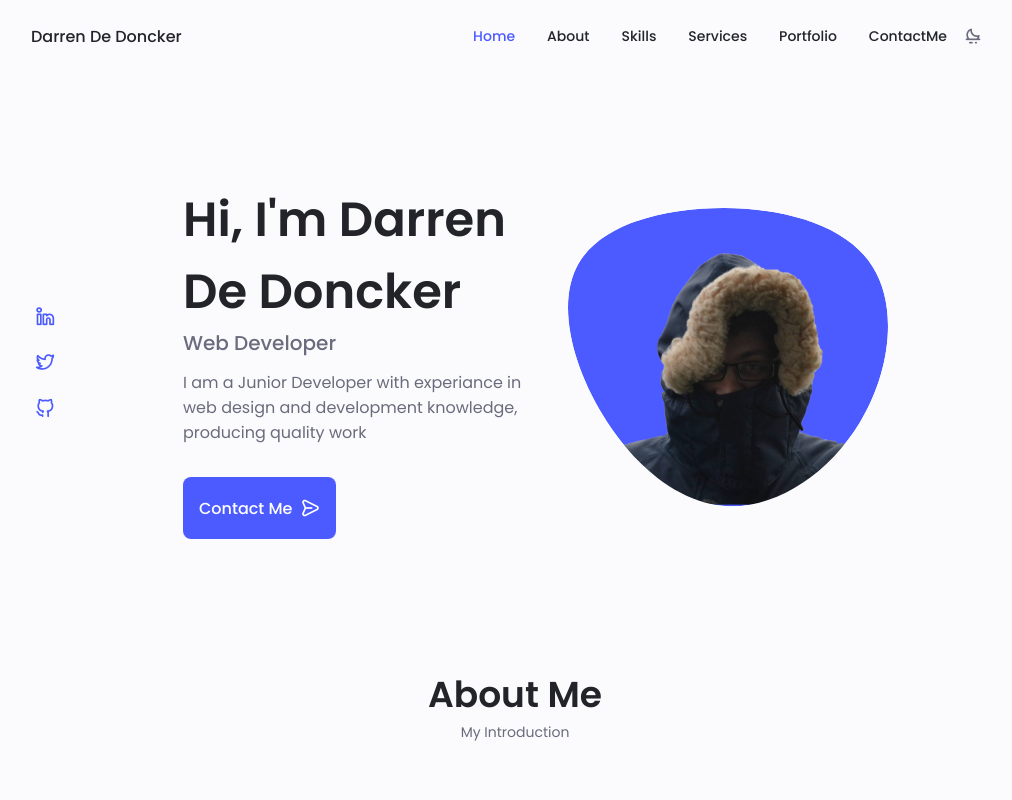
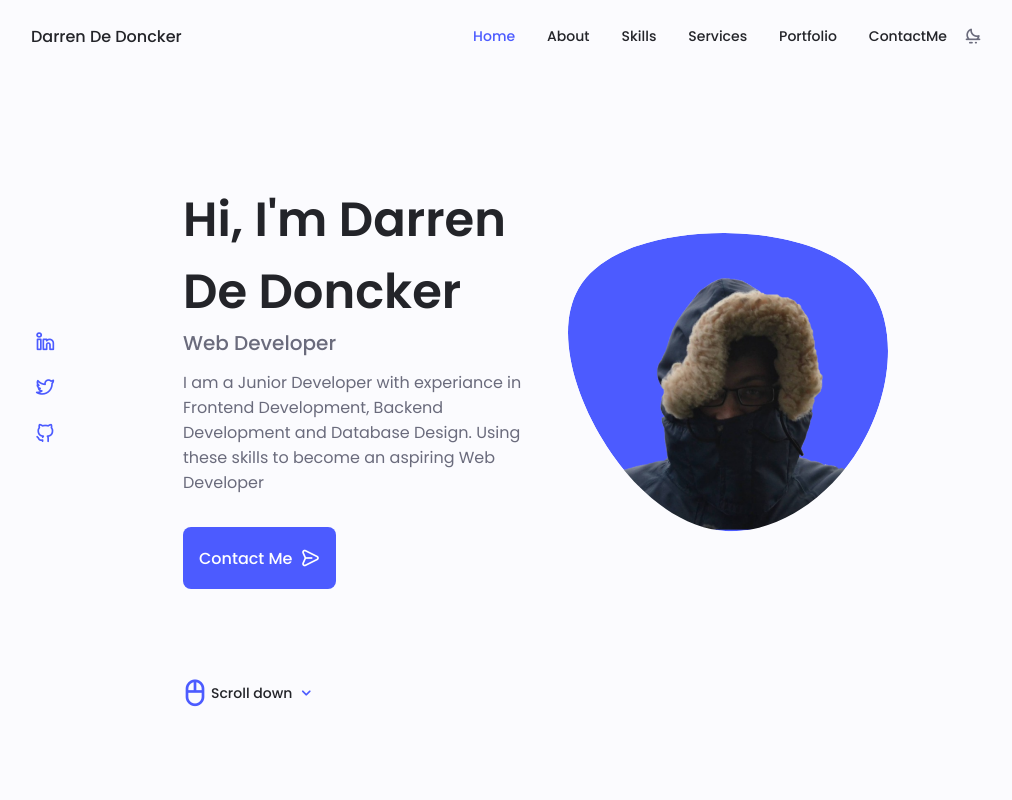
Before and after one commit to DarrenDD/My-Portfolio, a plain HTML site: page index.html in a window 1280 px wide. Shown: the top 800 px of the page, without its empty margins (125-1137 px from the left). Drawn offline with nearby package versions, Linux system fonts and the light colour scheme.

Commit message:
some content changes

```diff
--- a/assets/css/style.css
+++ b/assets/css/style.css
@@ -282,9 +282,10 @@ img{
 }
 .home__description{
     margin-bottom: var(--mb-2);
+    justify-content: center;
 }
 .home__scroll{
-    display:none;
+    display:flex;
 
 }
 .home__scroll-button{
--- a/index.html
+++ b/index.html
@@ -95,15 +95,15 @@
                         <div class="home__data">
                             <h1 class="home__title">Hi, I'm Darren De Doncker</h1>
                             <h3 class="home__subtitle">Web Developer</h3>
-                            <p class="home__description">I am a Junior Developer with experiance in web design and development
-                                knowledge, producing quality work</p>
+                            <p class="home__description">I am a Junior Developer with experiance in Frontend Development, Backend Development and Database Design.
+                                Using these skills to become an aspiring Web Developer</p>
                             <a href=#contact" class="button button--flex">
                                 Contact Me<i class="uil uil-message button__icon"></i>
                             </a>
                         </div>
                     </div>
                     <div class="home__scroll">
-                        <a href="#about" class="home__scroll-button button--flex">
+                        <a href="#footer" class="home__scroll-button button--flex">
                             <i class="uil uil-mouse home__scroll-mouse"></i>
                             <span class="home__scroll-name"> Scroll down</span>
                             <i class="uil uil-angle-down home__scroll-arrow"></i>
@@ -654,7 +654,7 @@
     </main>
 
     <!-- footer -->
-    <footer class="footer">
+    <footer class="footer" id="footer">
         <div class="footer__bg">
             <div class="footer__container container grid">
                 <div>
```
